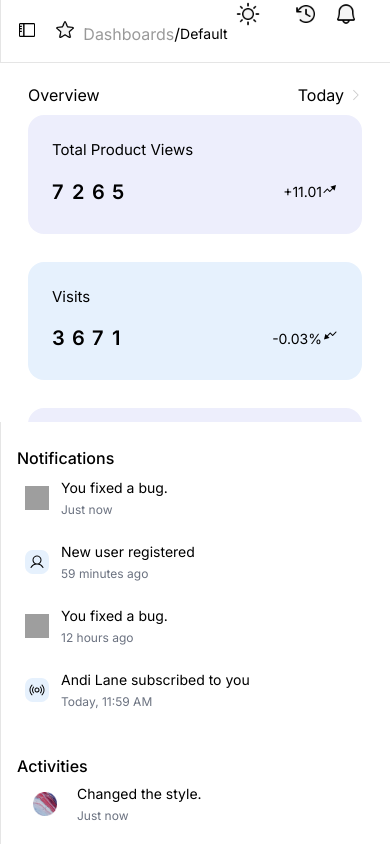
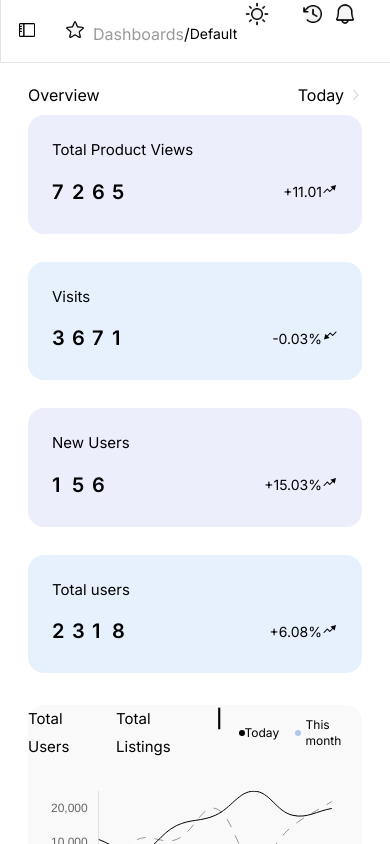
Before and after one commit to dijayst/prelura, a React (Create React App) app: page / in a window 390 px wide. Shown: the top 844 px of the page. Built offline with nearby package versions, Linux system fonts and the light colour scheme; grey boxes are pictures that could not be loaded.

Commit message:
inprogress

```diff
--- a/src/navbar/Content .js
+++ b/src/navbar/Content .js
@@ -37,7 +37,7 @@ function Content({ isOpen, setIsOpen, toggleDarkMode, darkMode }) {
       className="relative flex   flex-grow md:ml-[18%] ml-0
     w-full m-0 p-0   flex-col md:flex-row dark:bg-gray-900  bg-white "
     >
-      <div className="md:w-[77%]  w-full   overflow-y-scroll no-scrollbar scrollbar-hide h-screen">
+      <div className="md:w-[77%]  w-full   md:overflow-y-scroll no-scrollbar md:scrollbar-hide h-screen">
         <section className="border border-[#0000001a] border-r-0 border-t-0  flex w-full pr-8 md:pl-8 pl-2 md:justify-between">
           <div className="flex md:m-[20px_8px_2px_28px] gap-2 m-[20px_8px_2px_8px] ">
             <div className="flex gap-2 ">
@@ -87,7 +87,7 @@ function Content({ isOpen, setIsOpen, toggleDarkMode, darkMode }) {
               />
             </div>
 
-            <div className="flex  items-center     toggle-section  justify-center gap-4">
+            <div className="flex  items-center     toggle-section  justify-center gap-2">
               <div className="w-12 h-12 pt-3" onClick={toggleDarkMode}>
                 <img
                   src={darkMode ? "/Image/darkmode.png" : "/Image/darkmode.png"}
--- a/src/navbar/Notification.js
+++ b/src/navbar/Notification.js
@@ -3,7 +3,7 @@ import { Activities, Contacts, notifications } from "./Data";
 
 function Notification() {
   return (
-    <div className="md:w-[21.3%] w-full   border border-[#0000001a] border-l-1 border-t-0  border-r-0 border-b-0 pl-4 bg-white  overflow-y-scroll no-scrollbar scrollbar-hide h-screen">
+    <div className="md:w-[21.3%] w-full   border border-[#0000001a] border-l-1 border-t-0  border-r-0 border-b-0 pl-4 bg-white  md:overflow-y-scroll no-scrollbar md:scrollbar-hide h-screen">
       <div className=" md:space-y-4  mb-9">
         <div>
           <h1 className="font-[500] text-[16px] font-inter mt-6 ">
```
